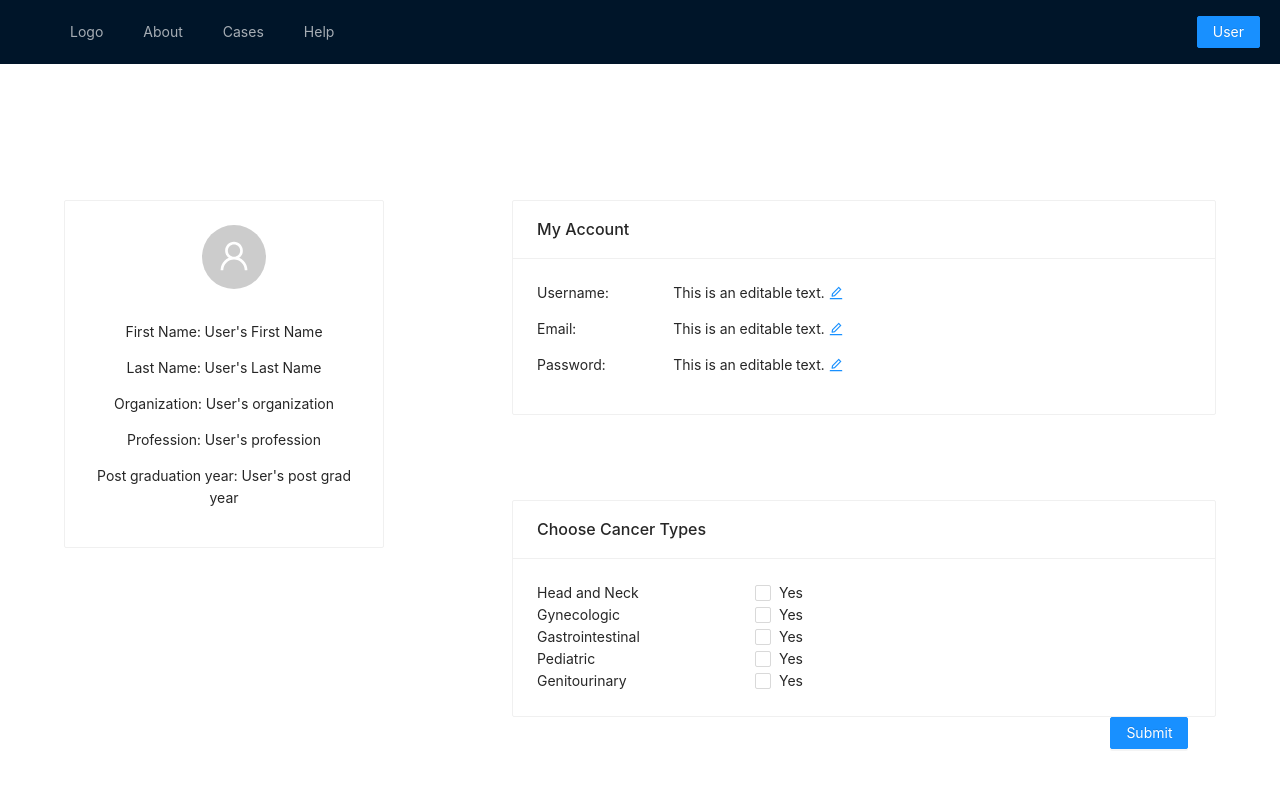
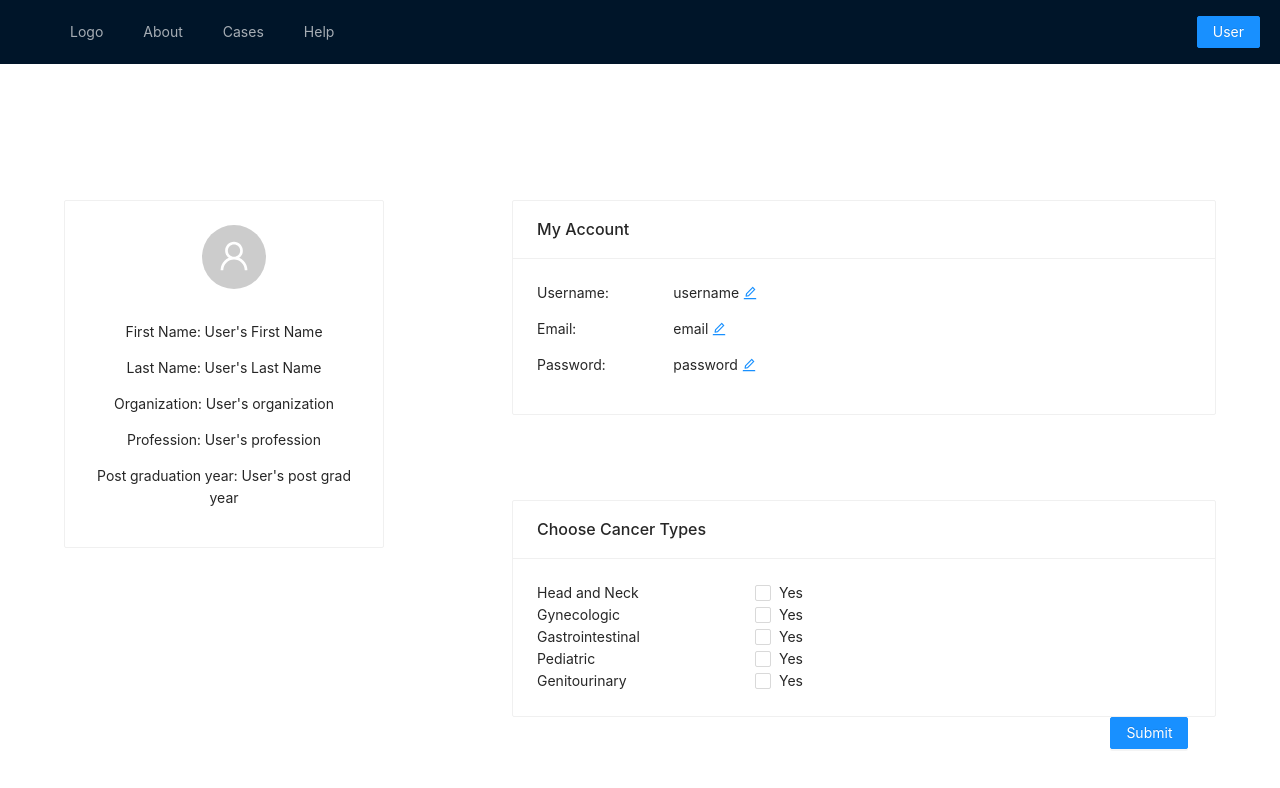
Before and after one commit to ShirleyyFang/ucsdContour, a React (Create React App) app: page /profile in a window 1280 px wide. Shown: the top 788 px of the page. Built offline with nearby package versions, Linux system fonts and the light colour scheme; no server answers; what aws-amplify would draw is missing.

Commit message:
Adds User API support

```diff
--- /dev/null
+++ b/src/config.js
@@ -0,0 +1,5 @@
+import { config } from 'dotenv';
+
+export const API = {
+    endpoint: process.env.API_ENDPOINT
+}
--- a/src/pages/profile.js
+++ b/src/pages/profile.js
@@ -4,6 +4,7 @@ import NavBarUser from '../components/NavBarUser';
 import {Card, Avatar, Typography, Row, Col, Checkbox, Button} from 'antd';
 import { UserOutlined } from '@ant-design/icons';
 import { useNavigate } from "react-router-dom";
+import { API } from '../../config.js'
 
 const {Paragraph} = Typography;
 
@@ -11,8 +12,14 @@ const {Paragraph} = Typography;
 function Profile() {
 
     const [editableStr, setEditableStr] = useState('This is an editable text.');
+    const [userName, setUsername] = useState('username');
+    const [password, setPassword] = useState('password');
+    const [email, setEmail] = useState('email');
+
     const navigate = useNavigate();
     let cancers = [];
+
+
 
     return (
         <Fragment>
@@ -31,15 +38,15 @@ function Profile() {
                 <Card title="My Account" >
                     <Row>
                     <Col span ={5}>Username: </Col>
-                    <Col span ={19}><Paragraph editable={{ onChange: setEditableStr }}>{editableStr}</Paragraph></Col>
+                    <Col span ={19}><Paragraph editable={{ onChange: setUsername }}>{userName}</Paragraph></Col>
                     </Row>
                     <Row>
                     <Col span ={5}>Email: </Col>
-                    <Col span ={19}><Paragraph editable={{ onChange: setEditableStr }}>{editableStr}</Paragraph></Col>
+                    <Col span ={19}><Paragraph editable={{ onChange: setEmail }}>{email}</Paragraph></Col>
                     </Row>
                     <Row>
                     <Col span ={5}>Password: </Col>
-                    <Col span ={19}><Paragraph editable={{ onChange: setEditableStr }}>{editableStr}</Paragraph></Col>
+                    <Col span ={19}><Paragraph editable={{ onChange: setPassword }}>{password}</Paragraph></Col>
                     </Row>
                 </Card>
             </div>
@@ -72,13 +79,38 @@ function Profile() {
             </div>
         </Fragment>
     );
+
     function onChange(checkedValues) {
         cancers = checkedValues;
         console.log(cancers);
     }
     function onClick(){
-        navigate('/cases',{state: cancers});
-        console.log("pass",cancers)
+        const data = {
+            username:userName,
+            passHash:password,
+            name:"Online User *** testing",
+            email: email,
+            postGradYear:2043,
+
+            isHeadAndNeck:false,
+            isGynecologic:false,
+            isGastrointestinal:false,
+            isPediatric:false,
+            isGenitourinary:false
+        }
+
+        const requestOptions = {
+            method: 'POST',
+            headers: { 'Content-Type': 'application/json' },
+            body: JSON.stringify(data)
+        };
+        try{
+            fetch(API.endpoint, requestOptions)
+                .then(navigate('/cases',{state: cancers}));
+            }
+        catch(err){
+            console.log("API ERROR: " + err)
+        }
     }
 };
 
```
Also changed, not shown: 2 other files (tests, documents, lock files or other folders).
